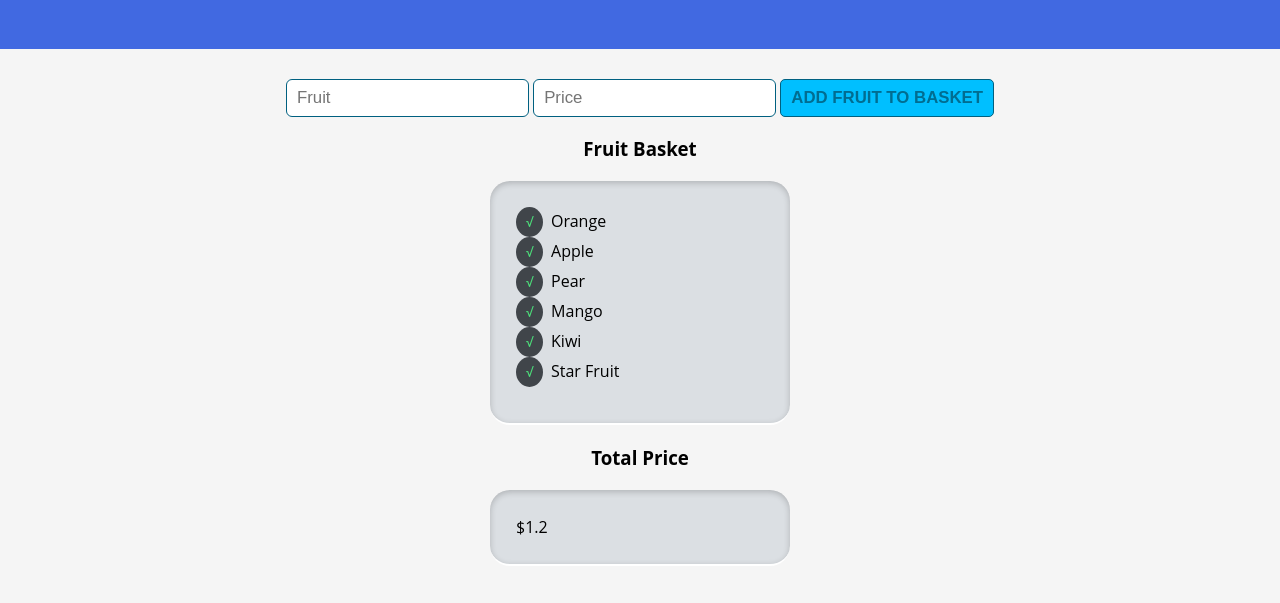
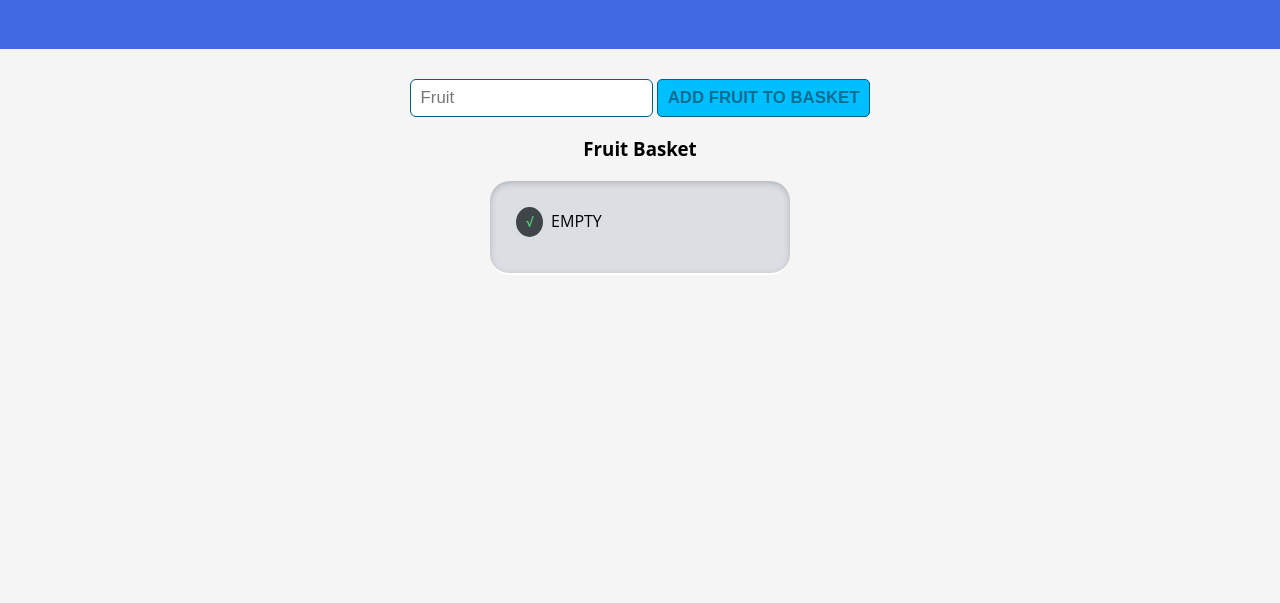
Before and after one commit to myronschippers/js-lesson-functions-loops-dom, a plain HTML site: page index.html in a window 1280 px wide. Shown: the part 87-690 px from the top of the page. Drawn offline with nearby package versions, Linux system fonts and the light colour scheme.

Commit message:
STEP 1: what are we doing

```diff
--- a/index.html
+++ b/index.html
@@ -17,7 +17,6 @@
 
     <div class="container utl_alnCenter">
       <input id="jsFruit" type="text" placeholder="Fruit" class="field" />
-      <input id="jsPrice" type="number" placeholder="Price" class="field" />
       <button id="jsAddFruit" class="btn">Add Fruit to Basket</button>
 
       <h3>Fruit Basket</h3>
@@ -26,12 +25,6 @@
         <ul id="jsBasket" class="list">
           <li>EMPTY</li>
         </ul>
-      </div>
-
-      <h3>Total Price</h3>
-
-      <div class="card">
-        <span id="jsTotalPrice">$0</span>
       </div>
     </div>
 
--- a/scripts/client.js
+++ b/scripts/client.js
@@ -1,89 +1,11 @@
 console.log('Hello Ursus');
-const basket = [
-  {fruit: 'Orange', price: 0.2 },
-  {fruit: 'Apple', price: 0.2},
-  {fruit: 'Pear', price: 0.2},
-  {fruit: 'Mango', price: 0.2},
-  {fruit: 'Kiwi', price: 0.2},
-  {fruit: 'Star Fruit', price: 0.2}
-];
-
-$(document).ready(onReady);
-// onReady()
-
-function onReady() {
-  // console.log('I\'m ready');
-  $('#jsAddFruit').on('click', clickAddFruit);
-  printFruitInBasket();
-}
-
-function clickAddFruit(event) {
-  // console.log('CLICKED!!!');
-  const fruitName = $('#jsFruit').val();
-  const fruitPrice = $('#jsPrice').val();
-
-  addToBasket(fruitName, fruitPrice);
-  // $('#jsFruit').val('');
-  // $('#jsPrice').val('');
-}
+const basket = [];
 
 // create a function that adds a fruit to my basket
-function addToBasket(fruit, price) {
-  // console.log('addTiBasket!!!');
-  // console.log(fruit);
-  // assuming fruit is a string
-  basket.push({
-    fruit: fruit,
-    price: parseFloat(price),
-  });
-
-  printFruitInBasket();
-}
 
 // add some fruit to my basket
-// addToBasket('Orange');
-// addToBasket('Apple');
-// addToBasket('Pear');
-// addToBasket('Mango');
-// addToBasket('Kiwi');
-// addToBasket('Star Fruit');
 
 // log out basket
 console.log('BASKET:', basket);
 
 // log out every piece of fruit in the basket
-// LOOP
-console.log(basket[1]) // logs second item
-
-// for i
-function printFruitInBasket() {
-  const $basket = $('#jsBasket');
-  const $totalPrice = $('#jsTotalPrice');
-  let priceSum = 0;
-
-  $basket.empty();
-  console.log('\nfor i LOOP:');
-  for (let i = 0; i < basket.length; i++) {
-    const valueOfItem = basket[i];
-    priceSum = priceSum + valueOfItem.price;
-
-    // instead of logging add to DOM
-    console.log(valueOfItem);
-    $basket.append(`<li>${valueOfItem.fruit}</li>`);
-  }
-
-  $totalPrice.empty();
-  $totalPrice.append('$' + priceSum);
-}
-
-// for of
-// console.log('\nfor of LOOP:');
-// for (let valueOfItem2 of basket) {
-//   console.log(valueOfItem2);
-// }
-
-// for in
-// console.log('\nfor i LOOP:');
-// for (let indexOfItem3 in basket) {
-//   console.log(basket[indexOfItem3]);
-// }
```
